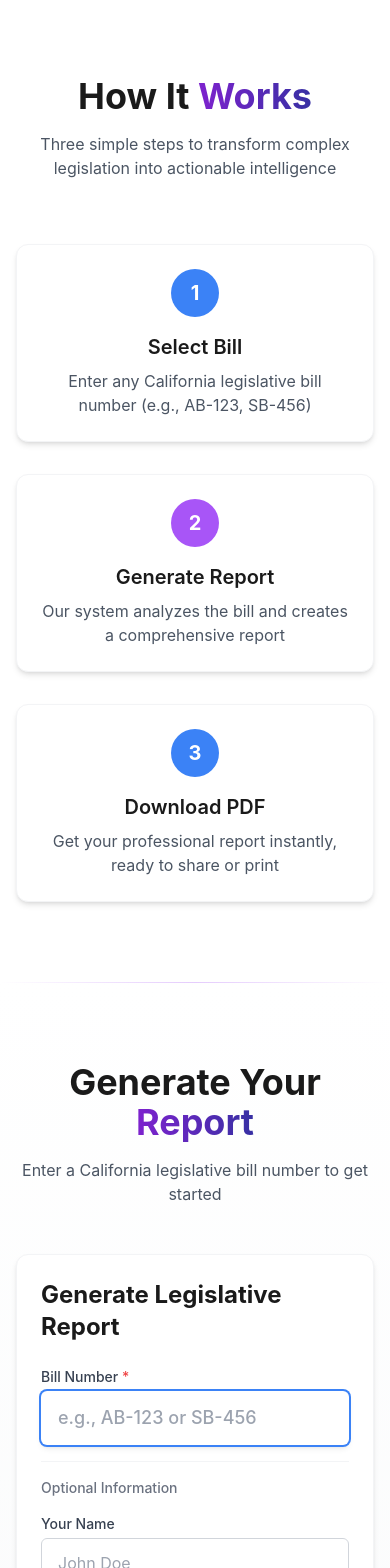
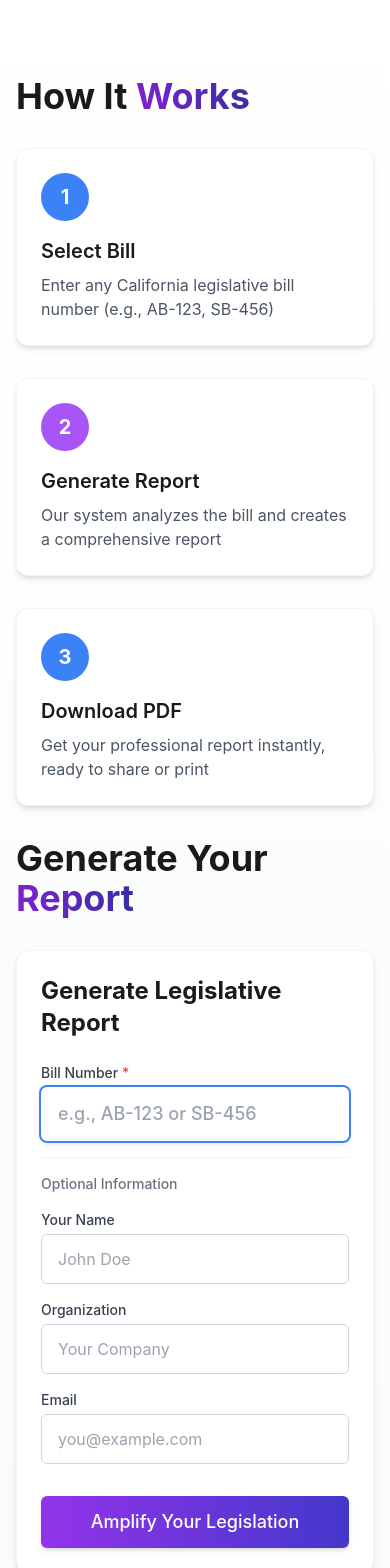
Before and after one commit to ehawked/legislative-report-app, a React (Vite) app: page / in a window 390 px wide. Shown: the part 6280-7848 px from the top of the page. Built offline with nearby package versions, Linux system fonts and the light colour scheme.

Commit message:
Implement Side-by-Side Layout

```diff
--- a/src/App.tsx
+++ b/src/App.tsx
@@ -309,49 +309,44 @@ function App() {
 
       <FeaturesCarousel />
 
-      <section className="py-20 px-4 sm:px-6 lg:px-8" ref={howItWorksRef}>
-        <div className="max-w-7xl mx-auto">
-          <h2 className="text-4xl md:text-5xl font-bold text-center mb-4 scroll-trigger">
+      <div className="relative bg-gradient-to-b from-white to-gray-50">
+        <div className="absolute inset-x-0 top-0 h-px bg-gradient-to-r from-transparent via-purple-500 to-transparent opacity-30"></div>
+
+        <div className="max-w-7xl mx-auto px-4 sm:px-6 lg:px-8 py-20">
+          <div className="grid md:grid-cols-2 gap-8 items-start">
+            {/* How It Works Section */}
+            <div ref={howItWorksRef}>
+              <h2 className="text-4xl font-bold mb-8">
                 How It <span className="gradient-text">Works</span>
               </h2>
-          <p className="text-gray-600 text-center mb-16 max-w-2xl mx-auto scroll-trigger" style={{ transitionDelay: '0.2s' }}>
-            Three simple steps to transform complex legislation into actionable intelligence
-          </p>
 
-          <div className="grid md:grid-cols-3 gap-8">
-            <Card variant="default" className="text-center scroll-trigger" hover={true} style={{ transitionDelay: '0.3s' }}>
-              <div className="w-12 h-12 rounded-full bg-blue-500 text-white flex items-center justify-center mx-auto mb-4 text-xl font-bold">1</div>
+              <div className="grid gap-8">
+                <Card variant="default" className="text-left p-6" hover={true}>
+                  <div className="w-12 h-12 rounded-full bg-blue-500 text-white flex items-center justify-center mb-4 text-xl font-bold">1</div>
                   <h3 className="text-xl font-semibold mb-2">Select Bill</h3>
                   <p className="text-gray-600">Enter any California legislative bill number (e.g., AB-123, SB-456)</p>
                 </Card>
 
-            <Card variant="default" className="text-center scroll-trigger" hover={true} style={{ transitionDelay: '0.4s' }}>
-              <div className="w-12 h-12 rounded-full bg-purple-500 text-white flex items-center justify-center mx-auto mb-4 text-xl font-bold">2</div>
+                <Card variant="default" className="text-left p-6" hover={true}>
+                  <div className="w-12 h-12 rounded-full bg-purple-500 text-white flex items-center justify-center mb-4 text-xl font-bold">2</div>
                   <h3 className="text-xl font-semibold mb-2">Generate Report</h3>
                   <p className="text-gray-600">Our system analyzes the bill and creates a comprehensive report</p>
                 </Card>
 
-            <Card variant="default" className="text-center scroll-trigger" hover={true} style={{ transitionDelay: '0.5s' }}>
-              <div className="w-12 h-12 rounded-full bg-blue-500 text-white flex items-center justify-center mx-auto mb-4 text-xl font-bold">3</div>
+                <Card variant="default" className="text-left p-6" hover={true}>
+                  <div className="w-12 h-12 rounded-full bg-blue-500 text-white flex items-center justify-center mb-4 text-xl font-bold">3</div>
                   <h3 className="text-xl font-semibold mb-2">Download PDF</h3>
                   <p className="text-gray-600">Get your professional report instantly, ready to share or print</p>
                 </Card>
               </div>
             </div>
-      </section>
 
-      <section className="relative py-20 px-4 sm:px-6 lg:px-8 bg-gradient-to-b from-white to-gray-50" ref={generateReportRef}>
-        <div className="absolute inset-x-0 top-0 h-px bg-gradient-to-r from-transparent via-purple-500 to-transparent opacity-30"></div>
-        <div className="max-w-7xl mx-auto">
-          <h2 className="text-4xl md:text-5xl font-bold text-center mb-4 scroll-trigger">
+            {/* Generate Report Section */}
+            <div ref={generateReportRef}>
+              <h2 className="text-4xl font-bold mb-8">
                 Generate Your <span className="gradient-text">Report</span>
               </h2>
-          <p className="text-gray-600 text-center mb-12 max-w-2xl mx-auto scroll-trigger" style={{ transitionDelay: '0.2s' }}>
-            Enter a California legislative bill number to get started
-          </p>
 
-          <div className="flex justify-center">
-            <div className="scroll-trigger w-full max-w-lg" style={{ transitionDelay: '0.4s' }}>
               <WebhookForm
                 billNumber={billNumber}
                 setBillNumber={setBillNumber}
@@ -371,14 +366,8 @@ function App() {
               />
             </div>
           </div>
-
-          {showPreview && (
-            <div className="mt-16 scroll-trigger" style={{ transitionDelay: '0.2s' }}>
-              <SampleReportPreview />
         </div>
-          )}
       </div>
-      </section>
 
       <footer className="bg-gray-900 text-white py-12">
         <div className="max-w-7xl mx-auto px-4 sm:px-6 lg:px-8">
```
Lines whose indentation alone changed are shown as unchanged.
